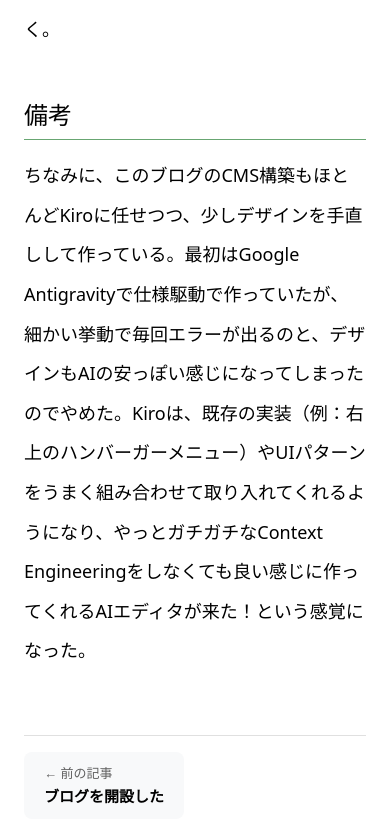
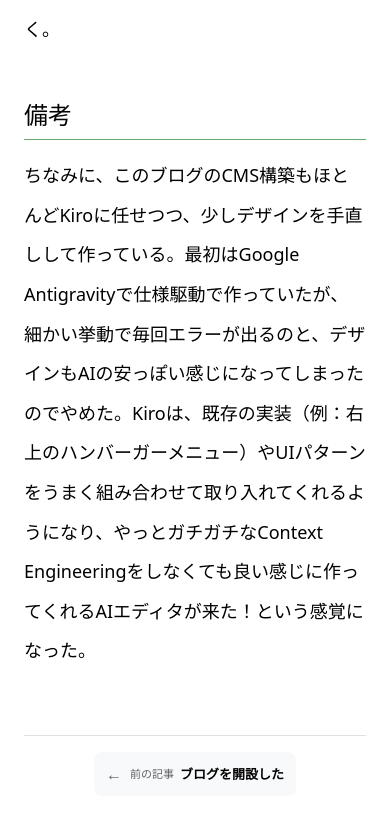
Before and after one commit to sakusaku3939/my-page, a Next.js app: page /blog/kiro in a window 390 px wide. Shown: the part 3402-4237 px from the top of the page. After the commit the page ends 4214 px from the top, so only its background shows below. Built offline with nearby package versions, Linux system fonts and the light colour scheme; no server answers; a web font is replaced by a local one.

Commit message:
Improve navigation links layout and responsiveness

```diff
--- a/src/pages/blog/[slug].module.css
+++ b/src/pages/blog/[slug].module.css
@@ -201,14 +201,14 @@
 
 .navLink {
     display: flex;
-    flex-direction: column;
-    gap: 4px;
-    padding: 12px 20px;
+    flex-direction: row;
+    align-items: center;
+    gap: 12px;
+    padding: 8px 16px;
     border-radius: 8px;
     background: #f8f9fa;
     text-decoration: none;
     transition: all 0.2s ease;
-    min-width: 20%;
     max-width: 48%;
 }
 
@@ -227,15 +227,29 @@
 }
 
 .navLinkNext {
-    text-align: right;
-    align-items: flex-end;
     margin-left: auto;
+}
+
+.navArrow {
+    font-size: 20px;
+    color: var(--light-grey);
+    flex-shrink: 0;
+}
+
+.navContent {
+    display: flex;
+    flex-direction: row;
+    align-items: center;
+    gap: 8px;
+    min-width: 0;
 }
 
 .navLabel {
     font-size: 13px;
     color: var(--light-grey);
     font-weight: 500;
+    white-space: nowrap;
+    flex-shrink: 0;
 }
 
 .navTitle {
@@ -243,22 +257,52 @@
     color: var(--text-color);
     font-weight: 600;
     line-height: 1.3;
+    overflow: hidden;
+    text-overflow: ellipsis;
+    white-space: nowrap;
 }
 
 /* レスポンシブ対応 */
 @media screen and (max-width: 768px) {
-    /*.articleNav {*/
-    /*    flex-direction: column;*/
-    /*    gap: 12px;*/
-    /*}*/
+    .articleNav {
+        gap: 8px;
+    }
 
     .navLink {
-        max-width: 50%;
+        padding: 10px 12px;
+        gap: 8px;
     }
 
-    /*.navLinkNext {*/
-    /*    text-align: left;*/
-    /*    align-items: flex-start;*/
-    /*    margin-left: 0;*/
-    /*}*/
+    .navArrow {
+        font-size: 16px;
+    }
+
+    .navContent {
+        gap: 6px;
+    }
+
+    .navLabel {
+        font-size: 11px;
+    }
+
+    .navTitle {
+        font-size: 13px;
+        display: -webkit-box;
+        -webkit-line-clamp: 2;
+        -webkit-box-orient: vertical;
+        overflow: hidden;
+        white-space: normal;
+    }
 }
+
+@media screen and (max-width: 480px) {
+    .articleNav {
+        flex-direction: column;
+        gap: 8px;
+    }
+
+    .navLink {
+        max-width: 80%;
+        margin: auto;
+    }
+}
--- a/src/pages/blog/[slug].tsx
+++ b/src/pages/blog/[slug].tsx
@@ -89,8 +89,11 @@ const BlogDetail = ({ article, adjacentArticles }: BlogDetailProps) => {
                         href={`/blog/${adjacentArticles.prev.slug}`}
                         className={styles.navLink}
                       >
-                        <span className={styles.navLabel}>← 前の記事</span>
-                        <span className={styles.navTitle}>{adjacentArticles.prev.title}</span>
+                        <span className={styles.navArrow}>←</span>
+                        <div className={styles.navContent}>
+                          <span className={styles.navLabel}>前の記事</span>
+                          <span className={styles.navTitle}>{adjacentArticles.prev.title}</span>
+                        </div>
                       </Link>
                     )}
                     {adjacentArticles.next && (
@@ -98,8 +101,11 @@ const BlogDetail = ({ article, adjacentArticles }: BlogDetailProps) => {
                         href={`/blog/${adjacentArticles.next.slug}`}
                         className={`${styles.navLink} ${styles.navLinkNext}`}
                       >
-                        <span className={styles.navLabel}>次の記事 →</span>
-                        <span className={styles.navTitle}>{adjacentArticles.next.title}</span>
+                        <div className={styles.navContent}>
+                          <span className={styles.navLabel}>次の記事</span>
+                          <span className={styles.navTitle}>{adjacentArticles.next.title}</span>
+                        </div>
+                        <span className={styles.navArrow}>→</span>
                       </Link>
                     )}
                   </nav>
```
